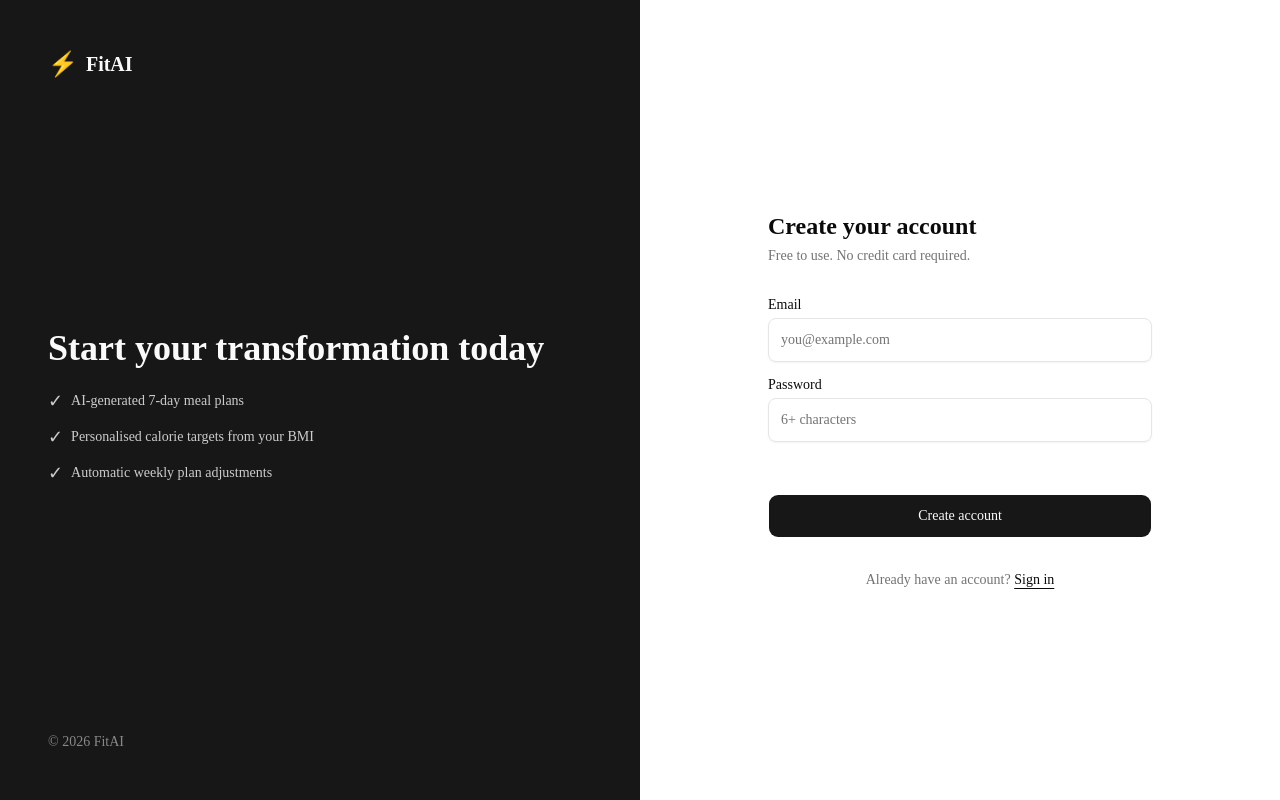
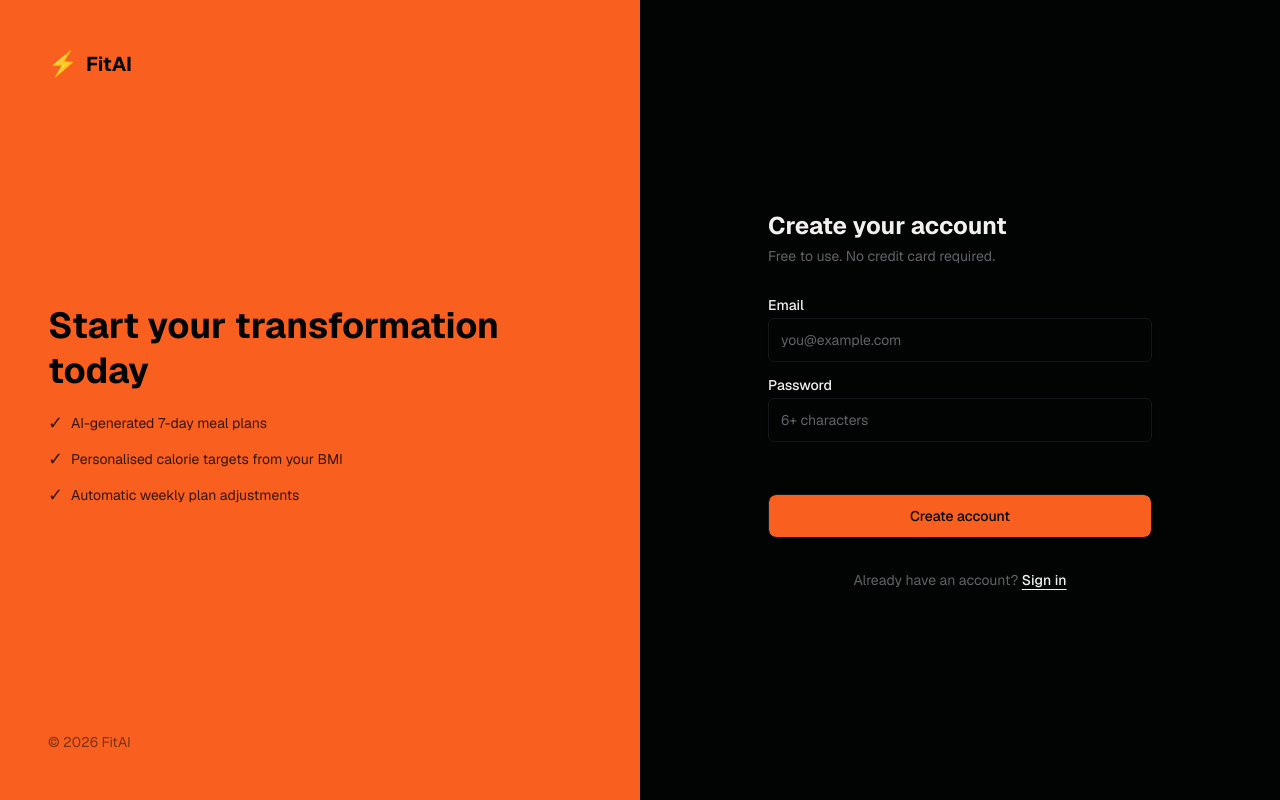
Before and after one commit to mayur2378/Fitness-App, a Next.js app: page /signup in a window 1280 px wide. Built offline with nearby package versions, Linux system fonts and the light colour scheme; no server answers.

Commit message:
design: Dark Forge theme — obsidian+ember palette, Outfit+SpaceMono fonts, redesigned sidebar

```diff
--- a/app/globals.css
+++ b/app/globals.css
@@ -1,130 +1,84 @@
 @import "tailwindcss";
 @import "tw-animate-css";
-@import "shadcn/tailwind.css";
 
 @custom-variant dark (&:is(.dark *));
 
 @theme inline {
   --color-background: var(--background);
   --color-foreground: var(--foreground);
-  --font-sans: var(--font-sans);
-  --font-mono: var(--font-geist-mono);
-  --font-heading: var(--font-sans);
-  --color-sidebar-ring: var(--sidebar-ring);
-  --color-sidebar-border: var(--sidebar-border);
-  --color-sidebar-accent-foreground: var(--sidebar-accent-foreground);
-  --color-sidebar-accent: var(--sidebar-accent);
-  --color-sidebar-primary-foreground: var(--sidebar-primary-foreground);
-  --color-sidebar-primary: var(--sidebar-primary);
-  --color-sidebar-foreground: var(--sidebar-foreground);
-  --color-sidebar: var(--sidebar);
-  --color-chart-5: var(--chart-5);
-  --color-chart-4: var(--chart-4);
-  --color-chart-3: var(--chart-3);
-  --color-chart-2: var(--chart-2);
-  --color-chart-1: var(--chart-1);
+  --color-card: var(--card);
+  --color-card-foreground: var(--card-foreground);
+  --color-popover: var(--popover);
+  --color-popover-foreground: var(--popover-foreground);
+  --color-primary: var(--primary);
+  --color-primary-foreground: var(--primary-foreground);
+  --color-secondary: var(--secondary);
+  --color-secondary-foreground: var(--secondary-foreground);
+  --color-muted: var(--muted);
+  --color-muted-foreground: var(--muted-foreground);
+  --color-accent: var(--accent);
+  --color-accent-foreground: var(--accent-foreground);
+  --color-destructive: var(--destructive);
+  --color-border: var(--border);
+  --color-input: var(--input);
   --color-ring: var(--ring);
-  --color-input: var(--input);
-  --color-border: var(--border);
-  --color-destructive: var(--destructive);
-  --color-accent-foreground: var(--accent-foreground);
-  --color-accent: var(--accent);
-  --color-muted-foreground: var(--muted-foreground);
-  --color-muted: var(--muted);
-  --color-secondary-foreground: var(--secondary-foreground);
-  --color-secondary: var(--secondary);
-  --color-primary-foreground: var(--primary-foreground);
-  --color-primary: var(--primary);
-  --color-popover-foreground: var(--popover-foreground);
-  --color-popover: var(--popover);
-  --color-card-foreground: var(--card-foreground);
-  --color-card: var(--card);
-  --radius-sm: calc(var(--radius) * 0.6);
-  --radius-md: calc(var(--radius) * 0.8);
+  --radius-sm: calc(var(--radius) - 4px);
+  --radius-md: calc(var(--radius) - 2px);
   --radius-lg: var(--radius);
-  --radius-xl: calc(var(--radius) * 1.4);
-  --radius-2xl: calc(var(--radius) * 1.8);
-  --radius-3xl: calc(var(--radius) * 2.2);
-  --radius-4xl: calc(var(--radius) * 2.6);
+  --radius-xl: calc(var(--radius) + 4px);
 }
 
 :root {
-  --background: oklch(1 0 0);
-  --foreground: oklch(0.145 0 0);
-  --card: oklch(1 0 0);
-  --card-foreground: oklch(0.145 0 0);
-  --popover: oklch(1 0 0);
-  --popover-foreground: oklch(0.145 0 0);
-  --primary: oklch(0.205 0 0);
-  --primary-foreground: oklch(0.985 0 0);
-  --secondary: oklch(0.97 0 0);
-  --secondary-foreground: oklch(0.205 0 0);
-  --muted: oklch(0.97 0 0);
-  --muted-foreground: oklch(0.556 0 0);
-  --accent: oklch(0.97 0 0);
-  --accent-foreground: oklch(0.205 0 0);
-  --destructive: oklch(0.577 0.245 27.325);
-  --border: oklch(0.922 0 0);
-  --input: oklch(0.922 0 0);
-  --ring: oklch(0.708 0 0);
-  --chart-1: oklch(0.87 0 0);
-  --chart-2: oklch(0.556 0 0);
-  --chart-3: oklch(0.439 0 0);
-  --chart-4: oklch(0.371 0 0);
-  --chart-5: oklch(0.269 0 0);
-  --radius: 0.625rem;
-  --sidebar: oklch(0.985 0 0);
-  --sidebar-foreground: oklch(0.145 0 0);
-  --sidebar-primary: oklch(0.205 0 0);
-  --sidebar-primary-foreground: oklch(0.985 0 0);
-  --sidebar-accent: oklch(0.97 0 0);
-  --sidebar-accent-foreground: oklch(0.205 0 0);
-  --sidebar-border: oklch(0.922 0 0);
-  --sidebar-ring: oklch(0.708 0 0);
+  --radius: 0.5rem;
+
+  /* Dark Forge — obsidian & ember */
+  --background: oklch(9% 0.005 240);
+  --foreground: oklch(96% 0.003 60);
+
+  --card: oklch(12% 0.006 240);
+  --card-foreground: oklch(96% 0.003 60);
+
+  --popover: oklch(12% 0.006 240);
+  --popover-foreground: oklch(96% 0.003 60);
+
+  --primary: oklch(68% 0.2 40);
+  --primary-foreground: oklch(9% 0.005 240);
+
+  --secondary: oklch(16% 0.006 240);
+  --secondary-foreground: oklch(96% 0.003 60);
+
+  --muted: oklch(16% 0.006 240);
+  --muted-foreground: oklch(50% 0.006 240);
+
+  --accent: oklch(18% 0.006 240);
+  --accent-foreground: oklch(96% 0.003 60);
+
+  --destructive: oklch(60% 0.2 25);
+
+  --border: oklch(20% 0.006 240);
+  --input: oklch(18% 0.006 240);
+  --ring: oklch(68% 0.2 40);
 }
 
-.dark {
-  --background: oklch(0.145 0 0);
-  --foreground: oklch(0.985 0 0);
-  --card: oklch(0.205 0 0);
-  --card-foreground: oklch(0.985 0 0);
-  --popover: oklch(0.205 0 0);
-  --popover-foreground: oklch(0.985 0 0);
-  --primary: oklch(0.922 0 0);
-  --primary-foreground: oklch(0.205 0 0);
-  --secondary: oklch(0.269 0 0);
-  --secondary-foreground: oklch(0.985 0 0);
-  --muted: oklch(0.269 0 0);
-  --muted-foreground: oklch(0.708 0 0);
-  --accent: oklch(0.269 0 0);
-  --accent-foreground: oklch(0.985 0 0);
-  --destructive: oklch(0.704 0.191 22.216);
-  --border: oklch(1 0 0 / 10%);
-  --input: oklch(1 0 0 / 15%);
-  --ring: oklch(0.556 0 0);
-  --chart-1: oklch(0.87 0 0);
-  --chart-2: oklch(0.556 0 0);
-  --chart-3: oklch(0.439 0 0);
-  --chart-4: oklch(0.371 0 0);
-  --chart-5: oklch(0.269 0 0);
-  --sidebar: oklch(0.205 0 0);
-  --sidebar-foreground: oklch(0.985 0 0);
-  --sidebar-primary: oklch(0.488 0.243 264.376);
-  --sidebar-primary-foreground: oklch(0.985 0 0);
-  --sidebar-accent: oklch(0.269 0 0);
-  --sidebar-accent-foreground: oklch(0.985 0 0);
-  --sidebar-border: oklch(1 0 0 / 10%);
-  --sidebar-ring: oklch(0.556 0 0);
+* {
+  border-color: var(--border);
+  outline-color: color-mix(in oklch, var(--ring) 50%, transparent);
 }
 
-@layer base {
-  * {
-    @apply border-border outline-ring/50;
-  }
-  body {
-    @apply bg-background text-foreground;
-  }
-  html {
-    @apply font-sans;
-  }
+body {
+  background-color: var(--background);
+  color: var(--foreground);
+  font-family: var(--font-geist-sans), system-ui, sans-serif;
+  -webkit-font-smoothing: antialiased;
 }
+
+/* Display font utility */
+.font-display {
+  font-family: var(--font-outfit), system-ui, sans-serif;
+  font-feature-settings: "ss01";
+}
+
+/* Data/stats monospace utility */
+.font-data {
+  font-family: var(--font-space-mono), ui-monospace, monospace;
+}
--- a/app/layout.tsx
+++ b/app/layout.tsx
@@ -1,33 +1,45 @@
-import type { Metadata } from "next";
-import { Geist, Geist_Mono } from "next/font/google";
-import "./globals.css";
+import type { Metadata } from "next"
+import { Geist, Geist_Mono, Outfit, Space_Mono } from "next/font/google"
+import "./globals.css"
 
 const geistSans = Geist({
   variable: "--font-geist-sans",
   subsets: ["latin"],
-});
+})
 
 const geistMono = Geist_Mono({
   variable: "--font-geist-mono",
   subsets: ["latin"],
-});
+})
+
+const outfit = Outfit({
+  variable: "--font-outfit",
+  subsets: ["latin"],
+  weight: ["400", "500", "600", "700", "800"],
+})
+
+const spaceMono = Space_Mono({
+  variable: "--font-space-mono",
+  subsets: ["latin"],
+  weight: ["400", "700"],
+})
 
 export const metadata: Metadata = {
-  title: "Create Next App",
-  description: "Generated by create next app",
-};
+  title: "FitAI — Your AI Fitness Coach",
+  description: "AI-powered meal plans and workouts personalised to you",
+}
 
 export default function RootLayout({
   children,
 }: Readonly<{
-  children: React.ReactNode;
+  children: React.ReactNode
 }>) {
   return (
     <html
       lang="en"
-      className={`${geistSans.variable} ${geistMono.variable} h-full antialiased`}
+      className={`${geistSans.variable} ${geistMono.variable} ${outfit.variable} ${spaceMono.variable} h-full antialiased`}
     >
-      <body className="min-h-full flex flex-col">{children}</body>
+      <body className="min-h-full flex flex-col bg-background text-foreground">{children}</body>
     </html>
-  );
+  )
 }
```
Also changed, not shown: app/(app)/layout.tsx (+72 -18 lines).
